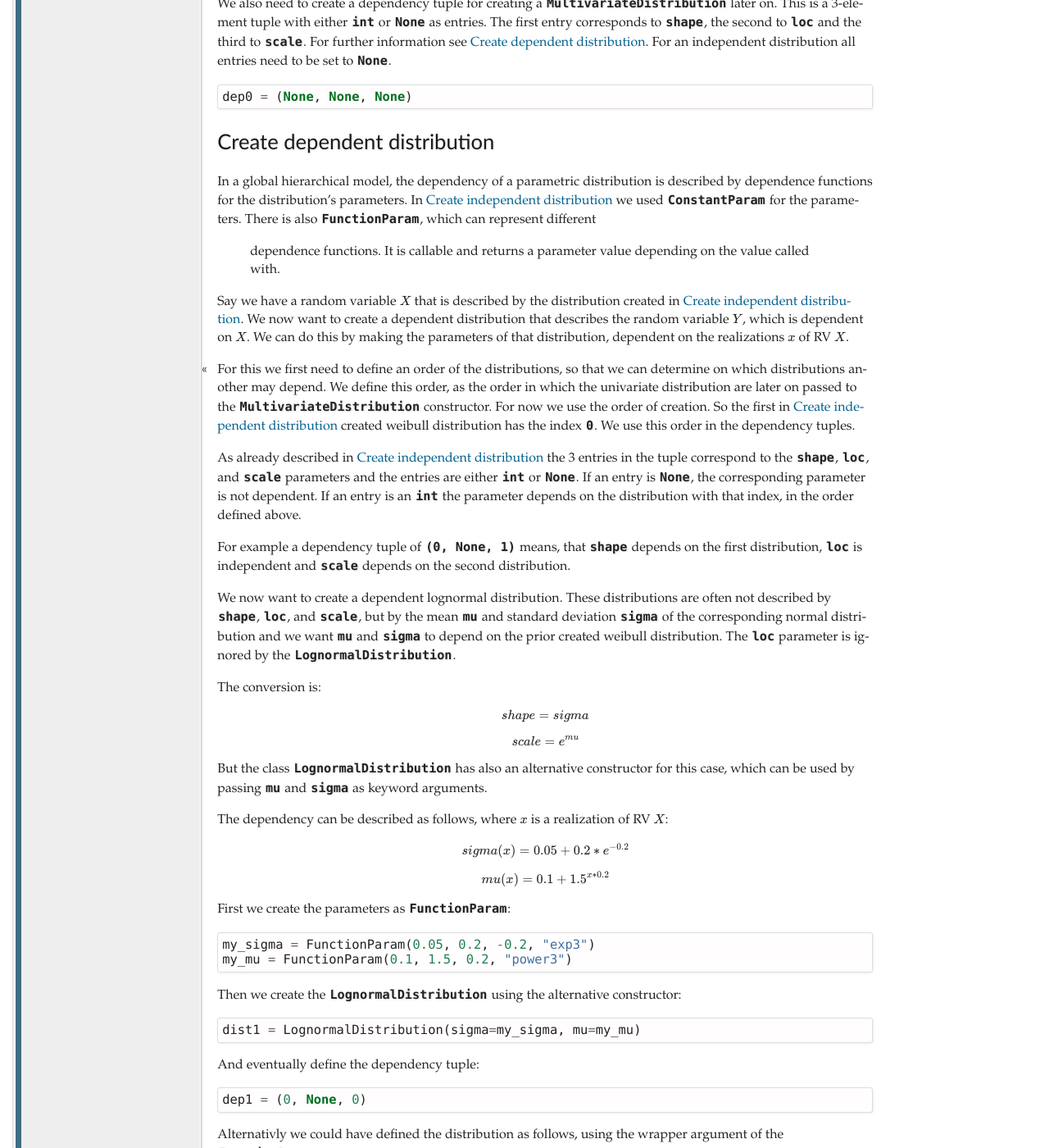
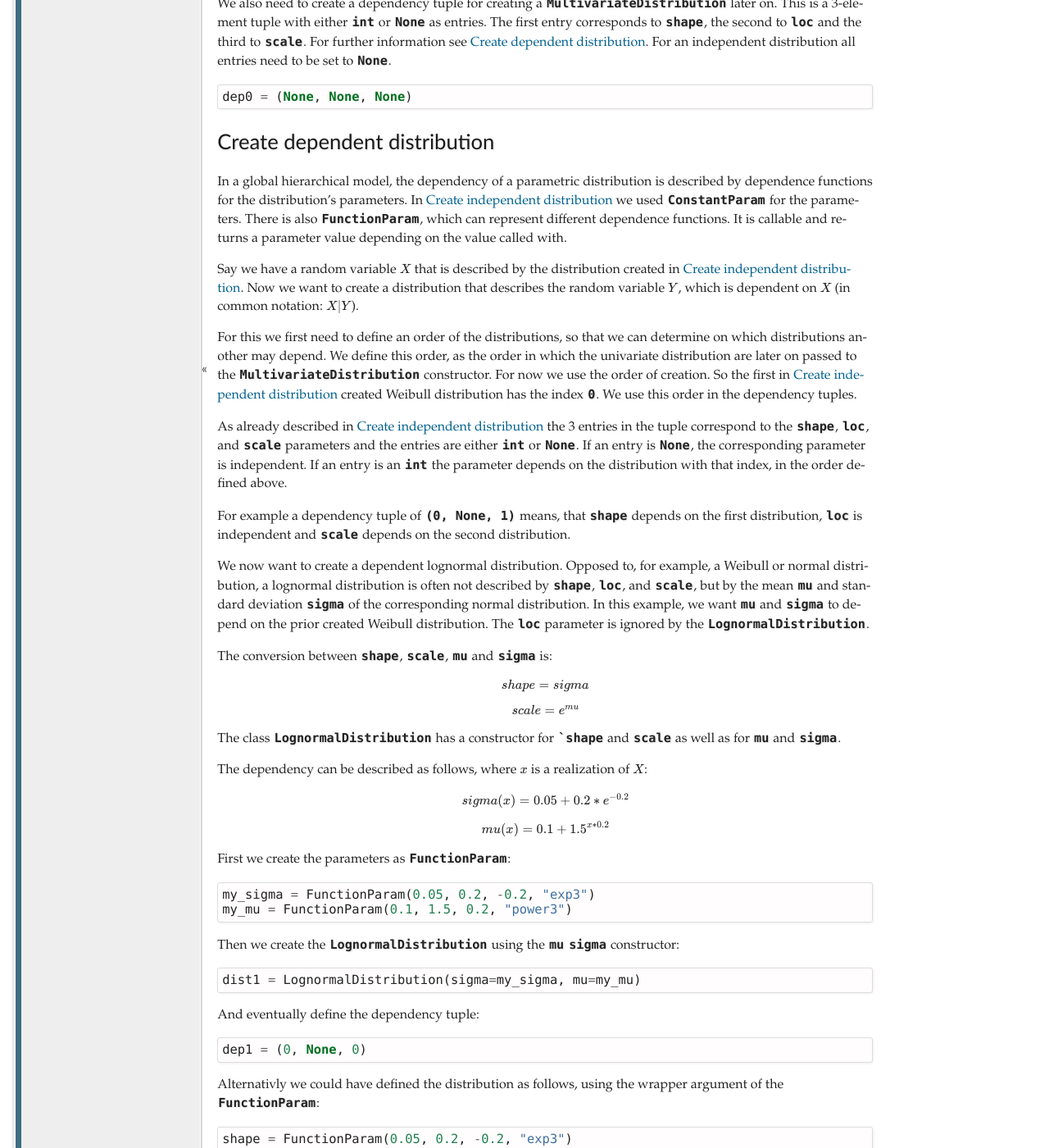
Before and after one commit to virocon-organization/virocon, a Sphinx documentation site: the page built from docs/jointdistribution_and_contours.rst, in a window 1280 px wide and 1400 px high, scrolled down 1718 px. Shown: the whole window at 82% size. Built offline with Sphinx 7.4.7, drawn with Linux system fonts in a browser that asks for light colours; some of the changed text lies outside the part shown.

Commit message:
Improve documentation.

````diff
--- a/docs/jointdistribution_and_contours.rst
+++ b/docs/jointdistribution_and_contours.rst
@@ -100,27 +100,48 @@
 .. _create-dependent-dist:
 
 Create dependent distribution
-==============================
+=============================
 
 In a global hierarchical model, the dependency of a parametric distribution is
 described by dependence functions for the distribution's parameters.
 In :ref:`create-independent-dist` we used
 :class:`~viroconcom.params.ConstantParam` for the parameters. There is also
 :class:`~viroconcom.params.FunctionParam`, which can represent different
- dependence functions. It is callable and returns a parameter value depending
- on the value called with.
+dependence functions. It is callable and returns a parameter value depending
+on the value called with.
 
-Say we have a random variable :math:`X` that is described by the distribution created in :ref:`create-independent-dist`. We now want to create a dependent distribution that describes the random variable :math:`Y`, which is dependent on :math:`X`. We can do this by making the parameters of that distribution, dependent on the realizations :math:`x` of RV :math:`X`.
+Say we have a random variable :math:`X` that is described by the distribution
+created in :ref:`create-independent-dist`. Now we want to create a
+distribution that describes the random variable :math:`Y`, which is dependent
+on :math:`X` (in common notation: :math:`X|Y`).
 
-For this we first need to define an order of the distributions, so that we can determine on which distributions another may depend. We define this order, as the order in which the univariate distribution are later on passed to the :class:`~viroconcom.distributions.MultivariateDistribution` constructor. For now we use the order of creation. So the first in :ref:`create-independent-dist` created weibull distribution has the index ``0``. We use this order in the dependency tuples.
+For this we first need to define an order of the distributions, so that we
+can determine on which distributions another may depend. We define this order,
+as the order in which the univariate distribution are later on passed to
+the :class:`~viroconcom.distributions.MultivariateDistribution` constructor.
+For now we use the order of creation. So the first in
+:ref:`create-independent-dist` created Weibull distribution has the
+index ``0``. We use this order in the dependency tuples.
 
-As already described in :ref:`create-independent-dist` the 3 entries in the tuple correspond to the ``shape``, ``loc``,  and ``scale`` parameters and the entries are either ``int`` or ``None``. If an entry is ``None``, the corresponding parameter is not dependent. If an entry is an ``int`` the parameter depends on the distribution with that index, in the order defined above.
+As already described in :ref:`create-independent-dist` the 3 entries in the
+tuple correspond to the ``shape``, ``loc``,  and ``scale`` parameters and the
+entries are either ``int`` or ``None``. If an entry is ``None``, the
+corresponding parameter is independent. If an entry is an ``int`` the parameter
+depends on the distribution with that index, in the order defined above.
 
-For example a dependency tuple of :code:`(0, None, 1)` means, that ``shape`` depends on the first distribution, ``loc`` is independent and ``scale`` depends on the second distribution.
+For example a dependency tuple of :code:`(0, None, 1)` means, that ``shape``
+depends on the first distribution, ``loc`` is independent and ``scale``
+depends on the second distribution.
 
-We now want to create a dependent lognormal distribution. These distributions are often not described by ``shape``, ``loc``,  and ``scale``, but by the mean ``mu`` and standard deviation ``sigma`` of the corresponding normal distribution and we want ``mu`` and ``sigma`` to depend on the prior created weibull distribution. The ``loc`` parameter is ignored by the :class:`~viroconcom.distribution.LognormalDistribution`.
+We now want to create a dependent lognormal distribution. Opposed to, for
+example, a Weibull or normal distribution, a lognormal distribution is often
+not described by ``shape``, ``loc``,  and ``scale``, but by the
+mean ``mu`` and standard deviation ``sigma`` of the corresponding normal
+distribution. In this example, we want ``mu`` and ``sigma`` to depend on the
+prior created Weibull distribution. The ``loc`` parameter is ignored by
+the :class:`~viroconcom.distribution.LognormalDistribution`.
 
-The conversion is:
+The conversion between ``shape``, ``scale``, ``mu`` and ``sigma`` is:
 
 .. math::
     shape = sigma
@@ -128,9 +149,11 @@
 .. math::
     scale = e^{mu}
 
-But the class :class:`~viroconcom.distribution.LognormalDistribution` has also an alternative constructor for this case, which can be used by passing ``mu`` and ``sigma`` as keyword arguments.
+The class :class:`~viroconcom.distribution.LognormalDistribution` has a
+constructor for ```shape`` and ``scale`` as well as for ``mu`` and ``sigma``.
 
-The dependency can be described as follows, where :math:`x` is a realization of RV :math:`X`:
+The dependency can be described as follows, where :math:`x` is a
+realization of :math:`X`:
 
 .. math::
     sigma(x) = 0.05 + 0.2 * e^{-0.2}
@@ -143,7 +166,8 @@
     my_sigma = FunctionParam(0.05, 0.2, -0.2, "exp3")
     my_mu = FunctionParam(0.1, 1.5, 0.2, "power3")
 
-Then we create the :class:`~viroconcom.distribution.LognormalDistribution` using the alternative constructor::
+Then we create the :class:`~viroconcom.distribution.LognormalDistribution`
+using the ``mu`` ``sigma`` constructor::
 
     dist1 = LognormalDistribution(sigma=my_sigma, mu=my_mu)
 
@@ -151,7 +175,8 @@
 
     dep1 = (0, None, 0)
 
-Alternativly we could have defined the distribution as follows, using the wrapper argument of the :class:`~viroconcom.params.FunctionParam`::
+Alternativly we could have defined the distribution as follows,
+using the wrapper argument of the :class:`~viroconcom.params.FunctionParam`::
 
     shape = FunctionParam(0.05, 0.2, -0.2, "exp3")
     scale = FunctionParam(0.1, 1.5, 0.2, "power3", wrapper=numpy.exp)
@@ -163,27 +188,33 @@
 Bundle distributions and dependencies in a multivariate distribution
 ====================================================================
 
-To create a contour one usually needs a multi-dimensional distribution. Such a distribution can be represented by the :class:`~viroconcom.distributions.MultivariateDistribution` class.
+To create a contour, we need a joint distribution. In viroconcom joint
+distributions can be represented by the
+:class:`~viroconcom.distributions.MultivariateDistribution` class.
 
-To create a :class:`~viroconcom.distributions.MultivariateDistribution` we first have to bundle the distributions and dependencies in lists::
+To create a :class:`~viroconcom.distributions.MultivariateDistribution` we
+first have to bundle the distributions and dependencies in lists::
 
     distributions = [dist0, dist1]
     dependencies = [dep0, dep1]
 
-The :class:`~viroconcom.distributions.MultivariateDistribution` can now simply be created by passing these lists to the constructor::
+The :class:`~viroconcom.distributions.MultivariateDistribution` can now
+simply be created by passing these lists to the constructor::
 
     mul_dist = MultivariateDistribution(distributions, dependencies)
 
-.. note::
 
-    Alternativly one can create the :class:`~viroconcom.distributions.MultivariateDistribution` iteratively, by first calling the constructor without arguments, and then passing the distributions and dependencies to the ``add_distribution`` method.
-    A combination of these two ways is possbible, as well.
+Constructing the contour
+========================
 
+Next we need to define the contour's exceedance probability, :math:`\alpha`,
+which is calculated from the return period, :math:`t_R`, and model's state
+duration, :math:`t_S`:
 
-Calculating the contour
-=======================
+.. math::
+    \alpha = t_S / t_R
 
-One now has to define return period and state-duration and pick the statistical definition for the contour.
+Then we can select one of the four contour methods:
 
 - :ref:`Inverse first-order reliabilty method (IFORM) <iform>`
 - Inverse second-order reliablity method (ISORM)
@@ -218,18 +254,29 @@
 Highest density contour method
 ------------------------------
 
-To create a highest density contour one has to specify a grid in variable space in addition to return period and state duration. This is done by passing the grid's ``limits`` and ``deltas`` to the constructor. ``limits`` has to be a list of tuples containing the min and max limits for the variable space, one tuple for each dimension. ``deltas`` specifies the grid cell size. It is either a list of length equal to the number of dimension, containing the step size per dimensions or a scalar. If it is a scalar it is used for all dimensions.
+To create a highest density contour one has to specify a grid in variable
+space in addition to return period and state duration. This is done by passing
+the grid's ``limits`` and ``deltas`` to the constructor. ``limits`` has to be
+a list of tuples containing the min and max limits for the variable space,
+one tuple for each dimension. ``deltas`` specifies the grid cell size. It
+is either a list of length equal to the number of dimension, containing
+the step size per dimensions or a scalar. If it is a scalar it is used
+for all dimensions.
 
 The grid includes the min and max values: ``x = [min, min + delta, ..., max - delta, max]``
 
-To create a highest density contour for the :ref:`previously created <bundle-multvar-dist>` ``mul_dist`` with a ``return_period`` of ``25`` years and a ``state_duration`` of ``3``,  we first define the variable space to be between 0 and 20 and set the step size to 0.5 in the first and 0.1 in the second dimension.::
+To create a highest density contour for the
+:ref:`previously created <bundle-multvar-dist>` ``mul_dist`` with a
+``return_period`` of ``25`` years and a ``state_duration`` of ``3``,  we first
+define the variable space to be between 0 and 20 and set the step size to 0.5
+in the first and 0.1 in the second dimension.::
 
     limits = [(0, 20), (0, 20)]
     deltas = [0.5, 0.1]
 
 The contour can then be created as follows::
 
-    hdens_contour = HighestDensityContour(mul_dist, 25, 3, limits, deltas, timeout=None)
+    hdens_contour = HighestDensityContour(mul_dist, 25, 3, limits, deltas)
 
 
 Plotting the contour
@@ -237,26 +284,41 @@
 
 To plot the contour one has be access the ``coordinates`` attribute of the contour.
 
-.. Note::
-
-    Be wary that the ``coordinates`` attribute is a list of arrays. With a list of :class:`~numpy.ndarrays` as entries and of length equal to the number of dimensions. Usually the outer list has a length of 1. But if a multimodal distribution was used the HDC may consist of multiple partial contours, each with its own entry in the outer list.
-
 Using e.g. ``matplotlib`` the following code... ::
 
     import matplotlib.pyplot as plt
-    plt.scatter(hdens_contour.coordinates[0][0], hdens_contour.coordinates[0][1],
-                label="highest density contour")
-    plt.scatter(iform_contour.coordinates[0][0], iform_contour.coordinates[0][1],
-                label="IFORM contour")
-    plt.xlabel('significant wave height [m]')
-    plt.ylabel('spectral peak period [s]')
+
+    plt.scatter(iform_contour.coordinates[1], iform_contour.coordinates[0],
+                label='IFORM contour')
+    plt.scatter(hdens_contour.coordinates[1], hdens_contour.coordinates[0],
+                label='Highest density contour')
+    plt.xlabel('Spectral peak period, Tp (s)')
+    plt.ylabel('Significant wave height, Hs (m)')
     plt.legend()
     plt.show()
 
 creates this plot:
 
-.. figure:: example_contours.png
-    :scale: 50 %
+.. figure:: example_contours_iform_and_hdc.png
+    :scale: 100 %
     :alt: example contours plot
 
-    Plot of the calculated example contours.
+    Plot of the calculated IFORM and highest density contours.
+
+Alternatively, we could use viroconcom's standard plotting function: ::
+
+
+    from viroconcom.plot import plot_contour
+
+    plot_contour(iform_contour.coordinates[1], iform_contour.coordinates[0],
+                 x_label='Tp (s)', y_label='Hs (m)')
+    plt.show()
+
+
+to create this plot:
+
+.. figure:: example_contour_standard_plot.png
+    :scale: 100 %
+    :alt: example contours plot
+
+    IFORM contour plotted with the function plot_contour().
````
Also changed, not shown: other parts of docs/jointdistribution_and_contours.rst (+8 -3 lines), docs/example_contour_standard_plot.png (added), docs/example_contours.png (deleted), docs/example_contours_iform_and_hdc.png (added), 1 other file.
